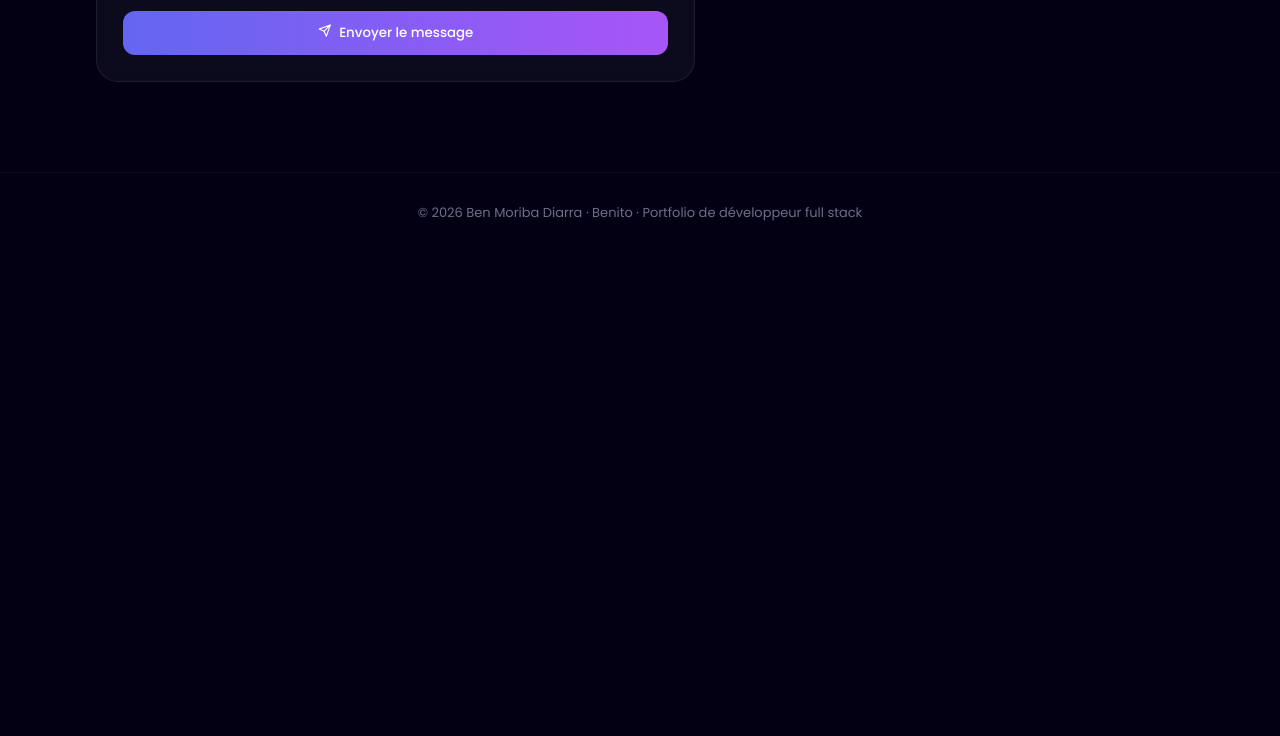
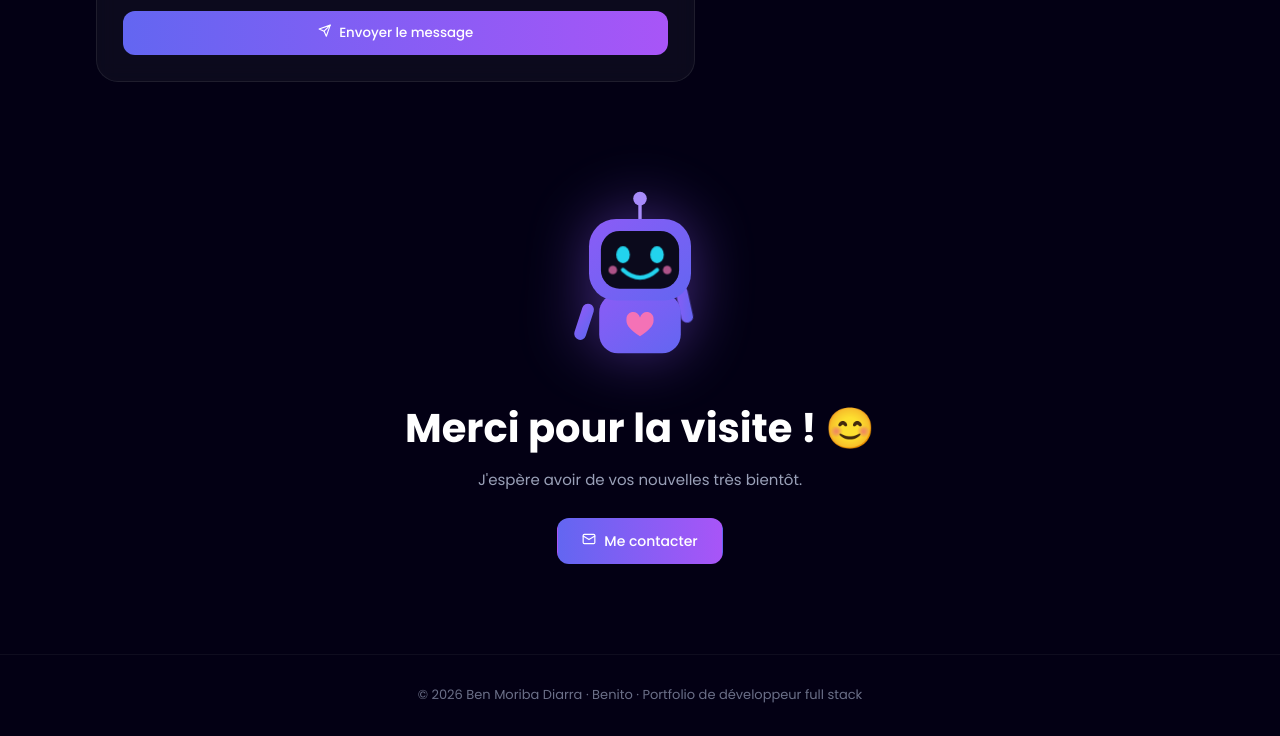
Before and after one commit to diarrabenm/portfolio-benito, a plain HTML site: page index.html in a window 1280 px wide. Shown: the part 4270-5006 px from the top of the page. Before the commit the page ends 4524 px from the top, so only its background shows below. Drawn offline with Linux system fonts and the light colour scheme.

Commit message:
Ajout d'un message de remerciement avec un robot IA souriant

```diff
--- a/index.html
+++ b/index.html
@@ -250,6 +250,49 @@
         </div>
       </div>
     </section>
+
+    <!-- ===== Merci : petit robot IA qui sourit et fait coucou ===== -->
+    <section id="merci">
+      <div class="conteneur merci apparition">
+        <svg class="robot" viewBox="0 0 200 220" role="img" aria-label="Robot IA qui sourit et fait coucou">
+          <defs>
+            <linearGradient id="robot-corps" x1="0" y1="0" x2="1" y2="1">
+              <stop offset="0" stop-color="#8b5cf6"/>
+              <stop offset="1" stop-color="#6366f1"/>
+            </linearGradient>
+          </defs>
+          <!-- Antenne qui brille -->
+          <line x1="100" y1="42" x2="100" y2="22" stroke="#a78bfa" stroke-width="4" stroke-linecap="round"/>
+          <circle class="robot-antenne" cx="100" cy="16" r="8" fill="#22d3ee"/>
+          <!-- Bras droit qui fait coucou -->
+          <g class="robot-bras">
+            <rect x="150" y="118" width="14" height="44" rx="7" fill="url(#robot-corps)"/>
+            <circle cx="157" cy="112" r="11" fill="#a78bfa"/>
+          </g>
+          <!-- Bras gauche -->
+          <rect x="34" y="140" width="14" height="44" rx="7" fill="url(#robot-corps)" transform="rotate(18 41 140)"/>
+          <!-- Corps avec un cœur -->
+          <rect x="52" y="128" width="96" height="70" rx="22" fill="url(#robot-corps)"/>
+          <path d="M100 178c-10-7-16-12-16-19a8 8 0 0 1 16-3 8 8 0 0 1 16 3c0 7-6 12-16 19z" fill="#f472b6"/>
+          <!-- Tête -->
+          <rect x="40" y="40" width="120" height="96" rx="32" fill="url(#robot-corps)"/>
+          <rect x="54" y="54" width="92" height="68" rx="22" fill="#0b0a1c"/>
+          <!-- Yeux qui clignent -->
+          <g class="robot-yeux" fill="#22d3ee">
+            <ellipse cx="80" cy="82" rx="8" ry="10"/>
+            <ellipse cx="120" cy="82" rx="8" ry="10"/>
+          </g>
+          <!-- Joues + grand sourire -->
+          <circle cx="68" cy="100" r="5" fill="#f472b6" opacity=".7"/>
+          <circle cx="132" cy="100" r="5" fill="#f472b6" opacity=".7"/>
+          <path d="M80 100q20 18 40 0" fill="none" stroke="#22d3ee" stroke-width="5" stroke-linecap="round"/>
+        </svg>
+
+        <h2>Merci pour la visite ! <span aria-hidden="true">😊</span></h2>
+        <p>J'espère avoir de vos nouvelles très bientôt.</p>
+        <a class="bouton bouton-plein" href="#contact"><span data-i="mail"></span> Me contacter</a>
+      </div>
+    </section>
   </main>
 
   <footer><div class="conteneur">© <span id="annee"></span> Ben Moriba Diarra · Benito · Portfolio de développeur full stack</div></footer>
--- a/style.css
+++ b/style.css
@@ -1249,6 +1249,68 @@ section {
   70% { box-shadow: 0 0 0 8px rgba(34, 197, 94, 0); }
 }
 
+/* =====================================================================
+   Merci : robot IA souriant
+   ===================================================================== */
+#merci {
+  padding-top: 20px;
+}
+
+.merci {
+  text-align: center;
+}
+
+.merci h2 {
+  margin: 10px 0 8px;
+  font-size: clamp(26px, 4.5vw, 40px);
+}
+
+.merci p {
+  margin: 0 0 26px;
+  color: var(--texte-doux);
+}
+
+.robot {
+  width: 170px;
+  height: auto;
+  filter: drop-shadow(0 0 30px rgba(139, 92, 246, 0.45));
+  animation: oscille 4s ease-in-out infinite;
+}
+
+/* Le bras fait coucou en tournant autour de l'épaule */
+.robot-bras {
+  transform-box: fill-box;
+  transform-origin: 50% 100%;
+  animation: coucou 1.6s ease-in-out infinite;
+}
+
+@keyframes coucou {
+  0%, 100% { transform: rotate(0deg); }
+  25% { transform: rotate(-25deg); }
+  75% { transform: rotate(15deg); }
+}
+
+/* Les yeux clignent de temps en temps */
+.robot-yeux {
+  transform-box: fill-box;
+  transform-origin: center;
+  animation: cligne 4s infinite;
+}
+
+@keyframes cligne {
+  0%, 92%, 100% { transform: scaleY(1); }
+  95% { transform: scaleY(0.1); }
+}
+
+/* L'antenne brille */
+.robot-antenne {
+  animation: brille 2s ease-in-out infinite;
+}
+
+@keyframes brille {
+  50% { fill: #a78bfa; }
+}
+
 footer {
   padding-block: 30px;
   text-align: center;
```
